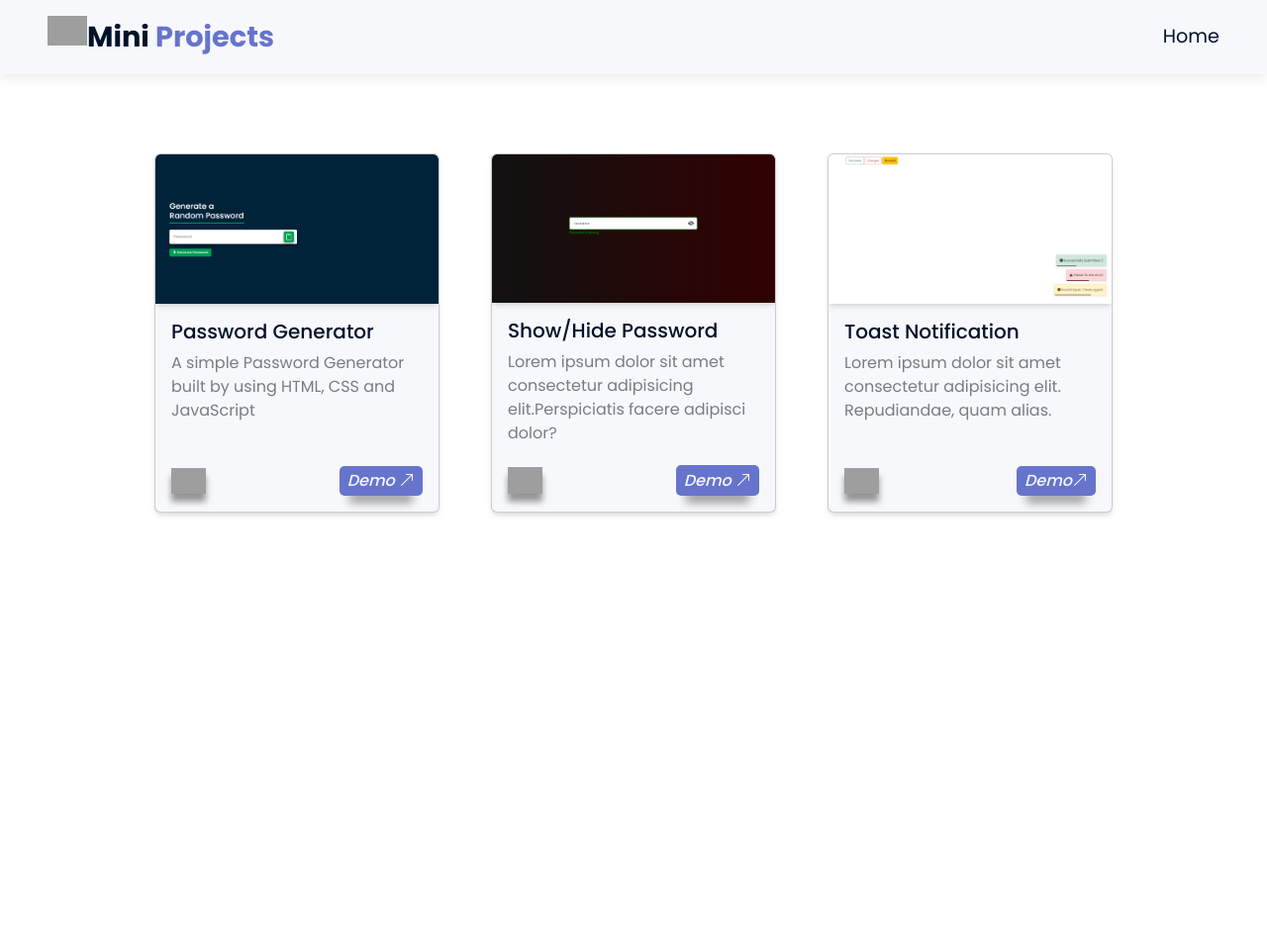
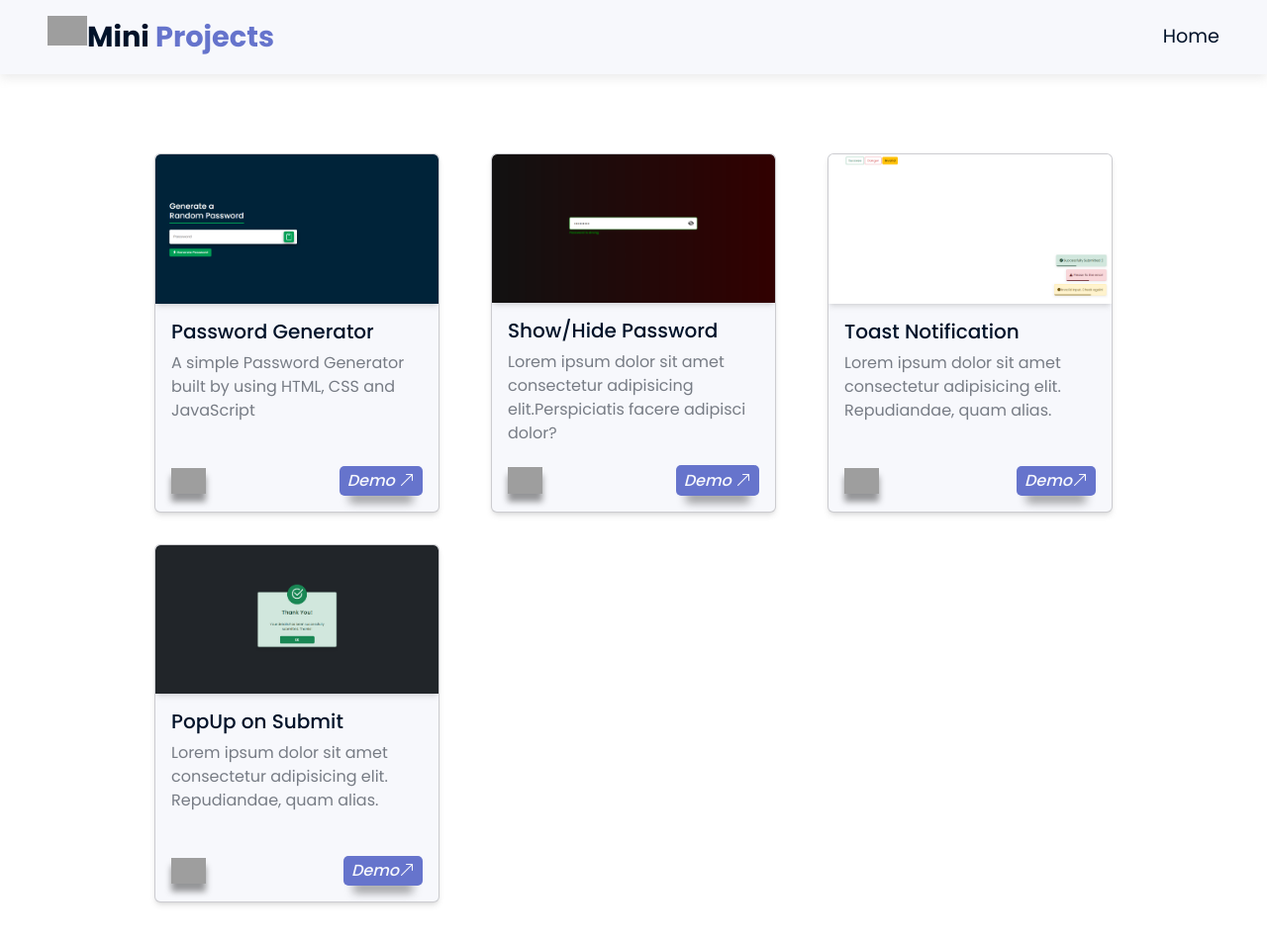
Before and after one commit to PriyanshuTrivedi07/JS-Mini-Projects, a plain HTML site: page index.html in a window 1280 px wide. Shown: the whole page at 99% size. Before the commit the page ends 800 px from the top, so only its background shows below. Drawn offline with nearby package versions, Linux system fonts and the light colour scheme; grey boxes are pictures that could not be loaded.

Commit message:
add popUp on submit project

```diff
--- a/index.html
+++ b/index.html
@@ -32,6 +32,7 @@
         <section class="py-3 my-5">
             <div class="projects-container container">
                 <div class="row align-items-baseline mx-lg-5 mx-md-3 mx-0">
+
                     <!-- Card 1 -->
                     <div class="col-lg-4 col-md-6 col-12 d-flex align-items-center justify-content-center py-3">
                         <div class="card transition" style="width: 18rem;">
@@ -51,6 +52,7 @@
                             </div>
                         </div>
                     </div>
+
                     <!-- Card 2 -->
                     <div class="col-lg-4 col-md-6 col-12 d-flex align-items-center justify-content-center py-3">
                         <div class="card transition" style="width: 18rem;">
@@ -71,6 +73,7 @@
                             </div>
                         </div>
                     </div>
+
                     <!-- Card 3 -->
                     <div class="col-lg-4 col-md-6 col-12 d-flex align-items-center justify-content-center py-3">
                         <div class="card transition" style="width: 18rem;">
@@ -92,6 +95,29 @@
                             </div>
                         </div>
                     </div>
+
+                    <!-- Card 4 -->
+                    <div class="col-lg-4 col-md-6 col-12 d-flex align-items-center justify-content-center py-3">
+                        <div class="card transition" style="width: 18rem;">
+                            <div class="img-box transition">
+                                <img src="Popup/popup.png" class="card-img-top" alt="thumbnail">
+                            </div>
+                            <div class="card-body">
+                                <h5 class="card-title">PopUp on Submit</h5>
+                                <p class="card-text">Lorem ipsum dolor sit amet consectetur adipisicing elit.
+                                    Repudiandae, quam alias.
+                                </p>
+                                <div class="project-link d-flex justify-content-between align-items-center">
+                                    <a href="https://github.com/PriyanshuTrivedi07/JS-Mini-Projects/tree/main/Popup" target="_blank" class="github-icon ">
+                                        <img src="images/github-7516837.png" alt="GithubLink" class="img-fluid" width="35px">
+                                    </a>
+                                    <a href="Popup/index.html" target="_blank" class="live-demo"><em>Demo</em><i
+                                            class="bi bi-arrow-up-right"></i></a>
+                                </div>
+                            </div>
+                        </div>
+                    </div>
+
                 </div>
             </div>
         </section>
```
